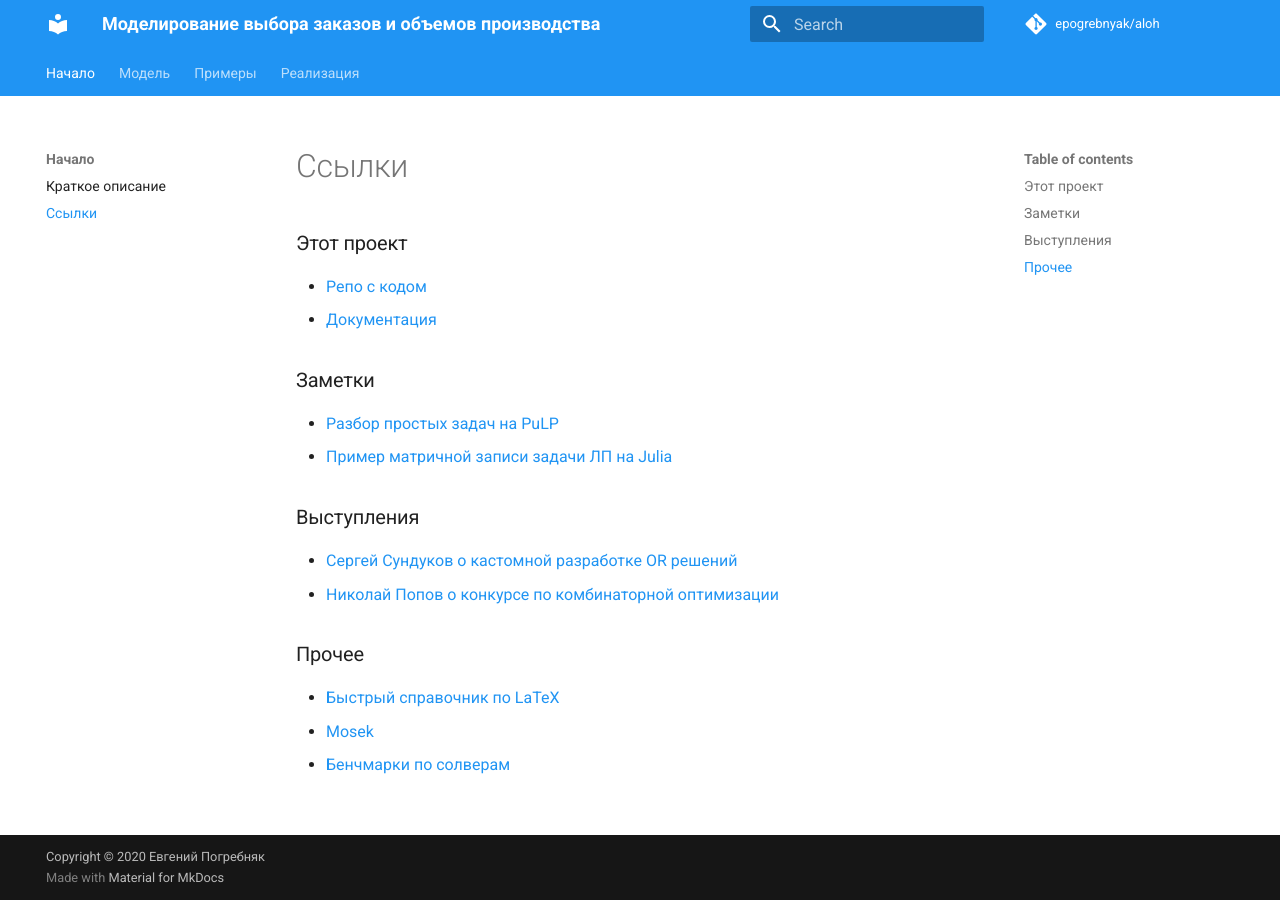
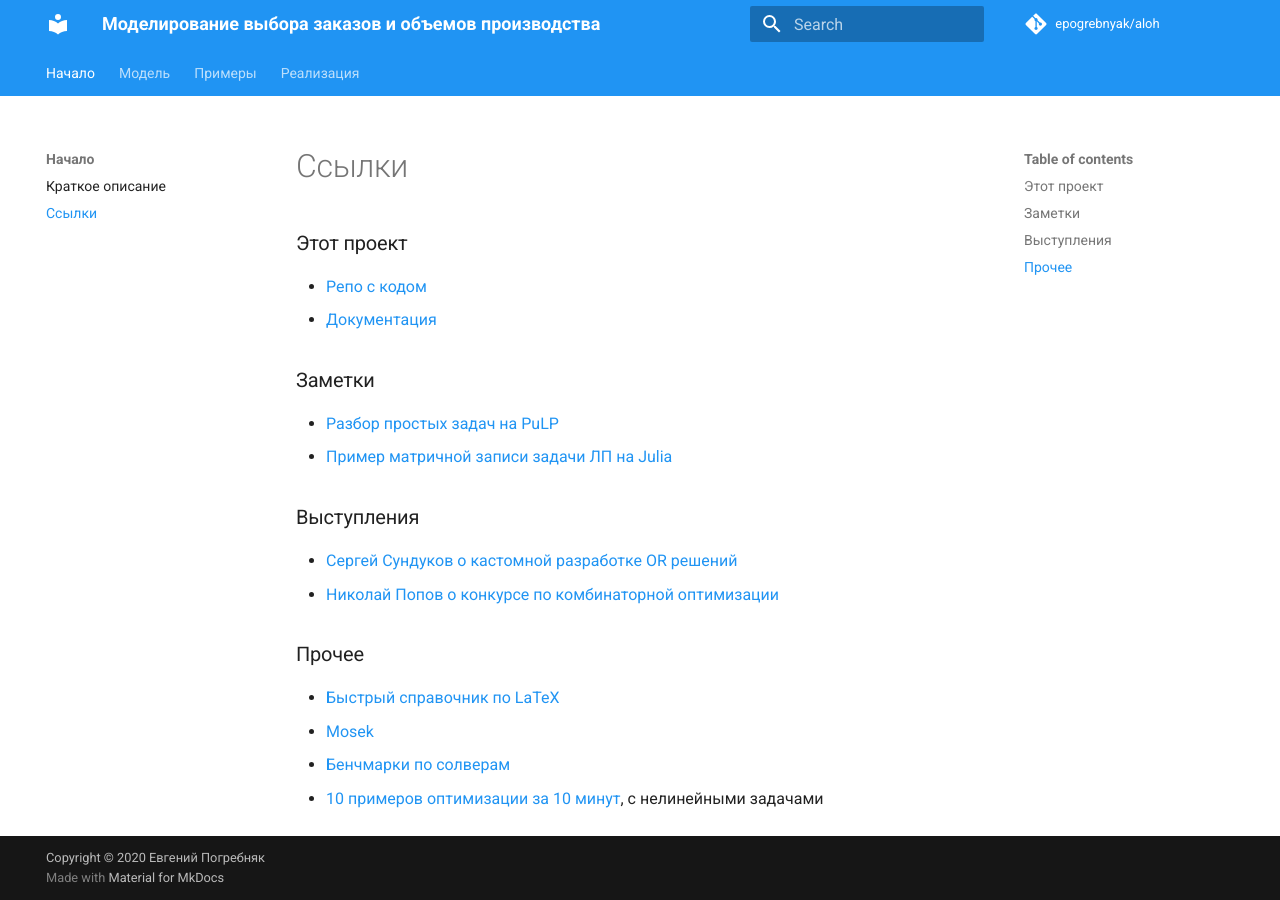
Before and after one commit to epogrebnyak/aloh, an MkDocs documentation site: the page built from docs/links.md, in a window 1280 px wide. Built offline with MkDocs 1.6.1 and Material for MkDocs 9.7.7, drawn with Linux system fonts in a browser that asks for light colours; comment, search, counter and statistics services are not loaded.

Commit message:
Update links.md

```diff
--- a/docs/links.md
+++ b/docs/links.md
@@ -21,3 +21,4 @@
 - [Быстрый справочник по LaTeX](https://math.meta.stackexchange.com/questions/5020/mathjax-basic-tutorial-and-quick-reference)
 - [Mosek](https://docs.mosek.com/modeling-cookbook/linear.html)
 - [Бенчмарки по солверам](http://plato.la.asu.edu/bench.html)
+- [10 примеров оптимизации за 10 минут](https://github.com/tommyod/10_optimization_problems), с нелинейными задачами
```
